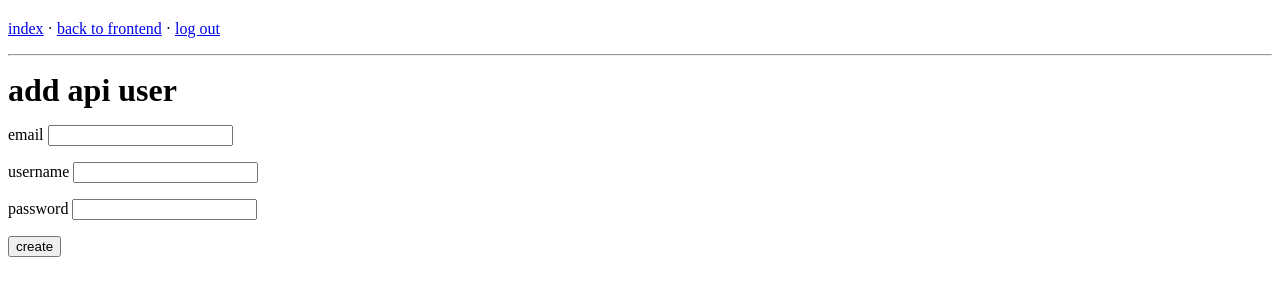
After one commit to pixelebbe/pixelebbe, a Flask app: template templates/admin/users/new-user.html in a window 1280 px wide. The commit adds this page. Shown: the top 300 px of the page. Run offline with Flask 3, Linux system fonts and the light colour scheme; the template is opened without the code that fills it, so the values that code supplies are empty; parts of the project's set-up code (start-up, migrations or seed data) failed here and were passed over.

Commit message:
Implement adding new users

```diff
--- a/templates/admin/users/index.html
+++ b/templates/admin/users/index.html
@@ -33,7 +33,7 @@
 
     <h2>inactive users</h2>
 
-    <p><a href="">create new user</a></p>
+    <p><a href="{{ url_for('admin.new_user') }}">create new user</a></p>
 
     <ul>
         {% for user in users.filter_by(active=False).all() if not user.has_role('api') %}
--- /dev/null
+++ b/templates/admin/users/new-user.html
@@ -0,0 +1,23 @@
+{% extends "layouts/backend.html" %}
+{% block body %}
+    <h1>add api user</h1>
+
+    <form action="" method="post">
+        <p>
+            <label for="email">email</label>
+            <input id="email" name="email">
+        </p>
+
+        <p>
+            <label for="username">username</label>
+            <input id="username" name="username">
+        </p>
+
+        <p>
+            <label for="password">password</label>
+            <input id="password" name="password" type="password">
+        </p>
+
+        <button type="submit">create</button>
+    </form>
+{% endblock %}
```
Also changed, not shown: admin_view.py (+17 -4 lines).
